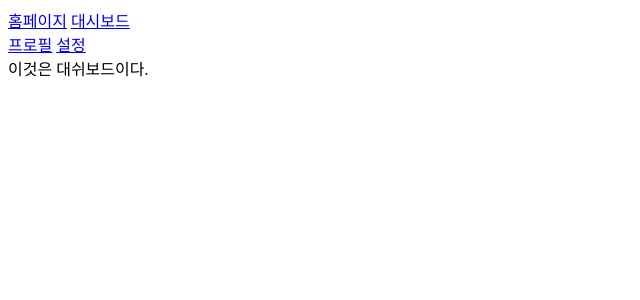
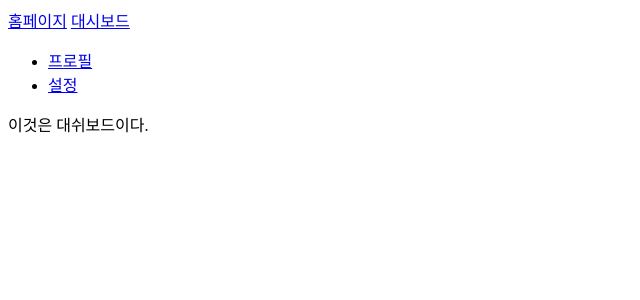
Before and after one commit to osparking/react_topic, a React (Vite) app: page /dashboard in a window 1280 px wide. Shown: the top 300 px of the page, without its empty margins (0-640 px from the left). Built offline with nearby package versions, Linux system fonts and the light colour scheme.

Commit message:
links became list items

```diff
--- a/src/pages/Dashboard.jsx
+++ b/src/pages/Dashboard.jsx
@@ -2,9 +2,14 @@ import { Link, Outlet } from "react-router-dom";
 export default function Dashboard() {
   return (
     <div>
-      <Link to="profile">프로필</Link>&nbsp;
-      <Link to="settings">설정</Link>
-      <br />
+      <ul>
+        <li>
+          <Link to="profile">프로필</Link>
+        </li>
+        <li>
+          <Link to="settings">설정</Link>
+        </li>
+      </ul>
       이것은 대쉬보드이다.
       <Outlet />
     </div>
```
